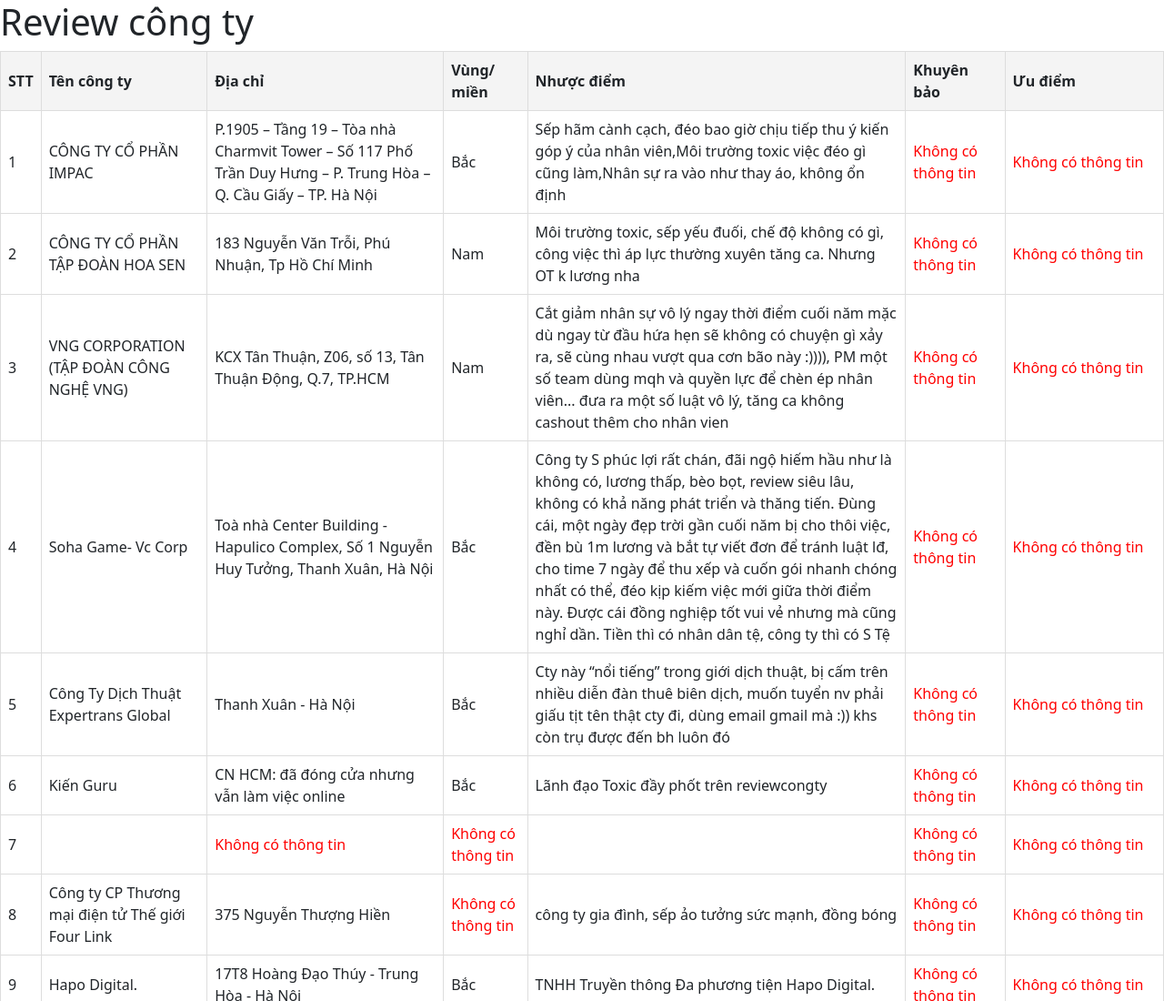
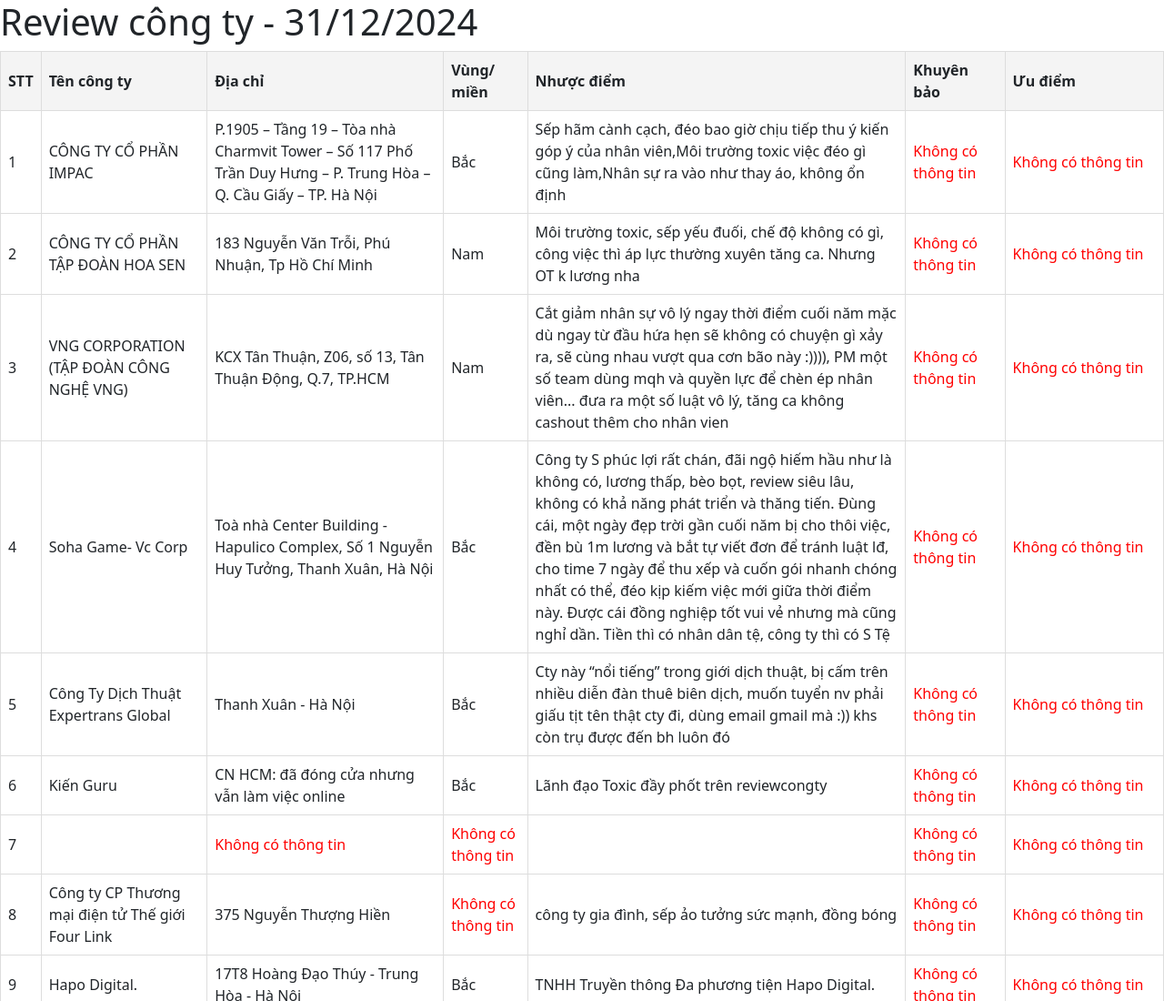
Before and after one commit to lehuyhung201/review-company, a plain HTML site: page index.html in a window 1280 px wide. Shown: the top 1100 px of the page at 91% size. Drawn offline with nearby package versions, Linux system fonts and the light colour scheme.

Commit message:
update: days

```diff
--- a/index.html
+++ b/index.html
@@ -9,7 +9,7 @@
         <link rel="stylesheet" href="style.css">
 </head>
 <body>
-    <h1>Review công ty</h1>
+    <h1>Review công ty - 31/12/2024</h1>
     <table>
         <thead>
             <tr>
```
